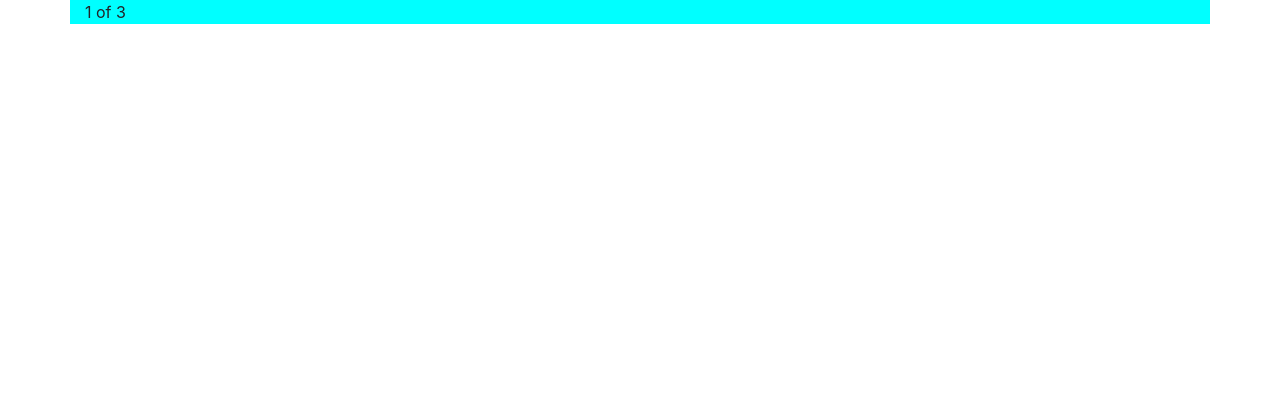
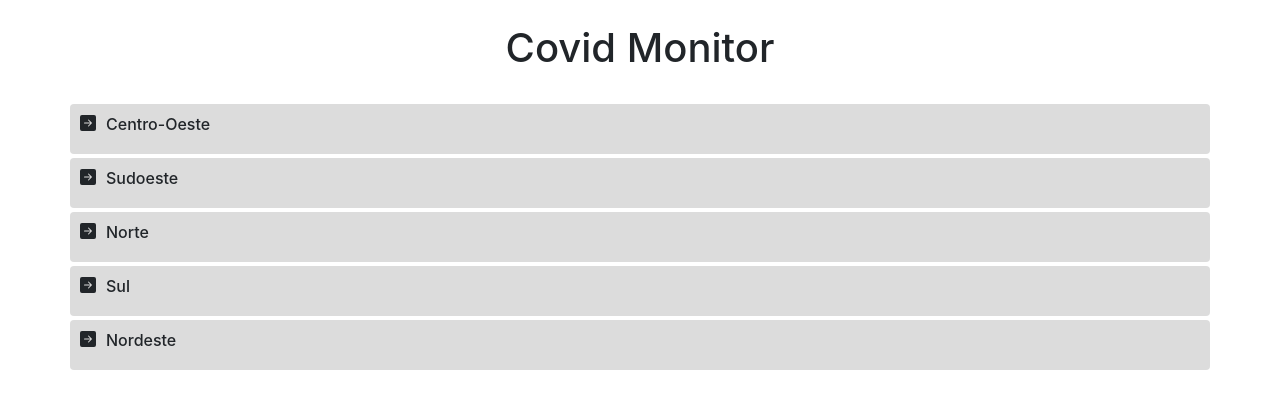
Before and after one commit to nic1611/covid-monitor, a Vue app: page / in a window 1280 px wide. Shown: the top 408 px of the page. Built offline with nearby package versions, Linux system fonts and the light colour scheme.

Commit message:
Primeira versão da Home

```diff
--- a/src/views/Home.vue
+++ b/src/views/Home.vue
@@ -1,23 +1,63 @@
 <template>
   <div class="home">
     <b-container>
-      <b-row class="color" align-v="center">
-        <b-col>1 of 3</b-col>
+      <b-row class="m-4" align-v="center" align-h="center">
+        <h1>Covid Monitor</h1>
+      </b-row>
+      <b-row class="mt-1 item-region" align-v="center">
+        <b-col class="item-flex">
+          <b-icon-arrow-right-square-fill></b-icon-arrow-right-square-fill>
+          <h6 class="item-flex">Centro-Oeste</h6>
+        </b-col>
+      </b-row>
+      <b-row class="mt-1 item-region" align-v="center">
+        <b-col class="item-flex">
+          <b-icon-arrow-right-square-fill></b-icon-arrow-right-square-fill>
+          <h6 class="item-flex">Sudoeste</h6>
+        </b-col>
+      </b-row>
+      <b-row class="mt-1 item-region" align-v="center">
+        <b-col class="item-flex">
+          <b-icon-arrow-right-square-fill></b-icon-arrow-right-square-fill>
+          <h6 class="item-flex">Norte</h6>
+        </b-col>
+      </b-row>
+      <b-row class="mt-1 item-region" align-v="center">
+        <b-col class="item-flex">
+          <b-icon-arrow-right-square-fill></b-icon-arrow-right-square-fill>
+          <h6 class="item-flex">Sul</h6>
+        </b-col>
+      </b-row>
+      <b-row class="mt-1 item-region" align-v="center">
+        <b-col class="item-flex">
+          <b-icon-arrow-right-square-fill></b-icon-arrow-right-square-fill>
+          <h6 class="item-flex">Nordeste</h6>
+        </b-col>
       </b-row>
     </b-container>
   </div>
 </template>
 
 <script>
+import { BIconArrowRightSquareFill } from 'bootstrap-vue';
+
 export default {
   name: 'Home',
   components: {
+    BIconArrowRightSquareFill,
   },
 };
 </script>
 
 <style scoped>
-.color{
-  background-color: aqua;
+.item-region {
+  background-color: #DCDCDC;
+  border-radius: 4px;
+  height: 50px;
+}
+
+.item-flex{
+  display: flex;
+  padding: 0 10px;
 }
 </style>
```
